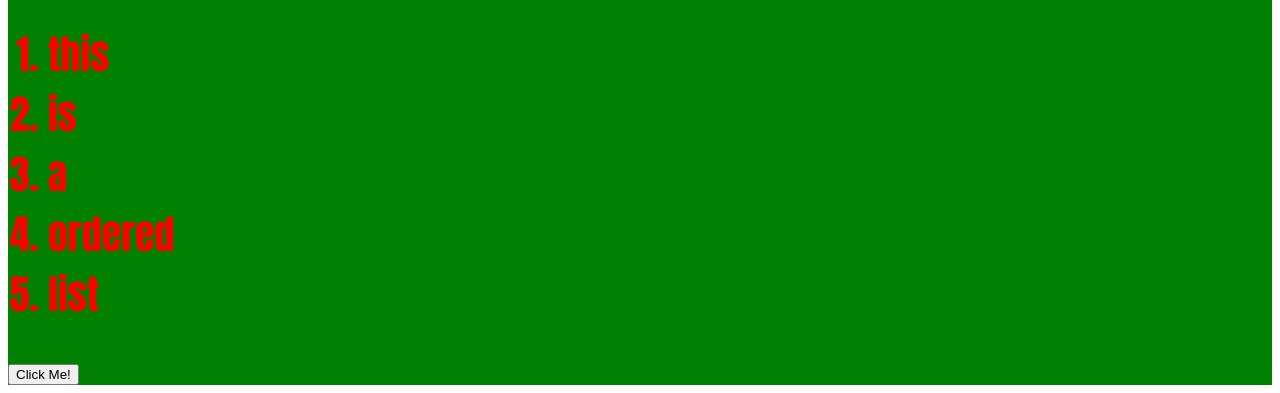
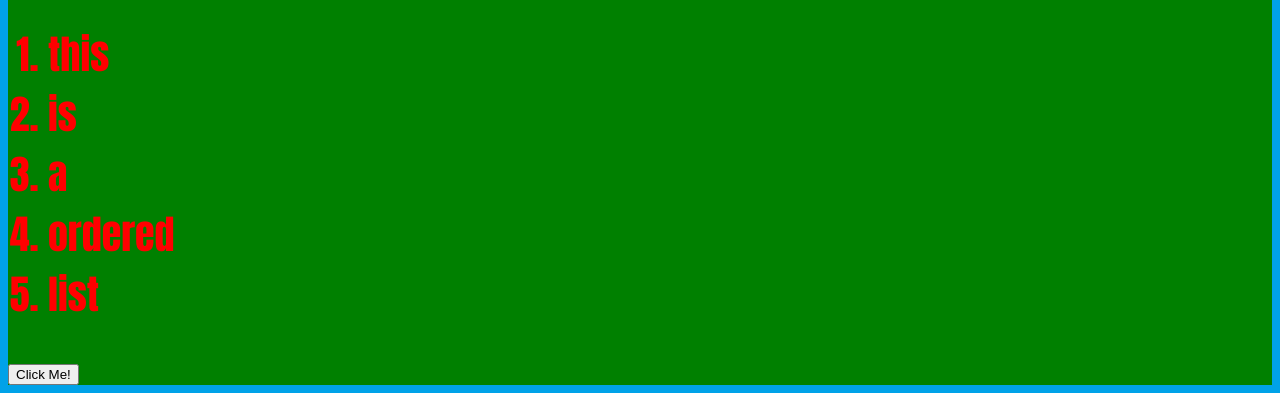
Before and after one commit to luke147james/luke147james.github.io, a plain HTML site: page index.html in a window 1280 px wide. Shown: the part 504-897 px from the top of the page. Drawn offline with Linux system fonts and the light colour scheme.

Commit message:
Update index.html

```diff
--- a/index.html
+++ b/index.html
@@ -11,7 +11,7 @@ font-size:40px;
 </style>
 <title>Luke's Website</title>
 </head>
-<body img src="Untitled.png">
+<body background="Untitled.png">
 <div id="mainHeader"><p>Welcome to Luke's Website. This website is used for code experimentations.</p></div>
 <div id="mainHeader"><p>Here is a list of things I am learning:</p>
 <ul>
```
